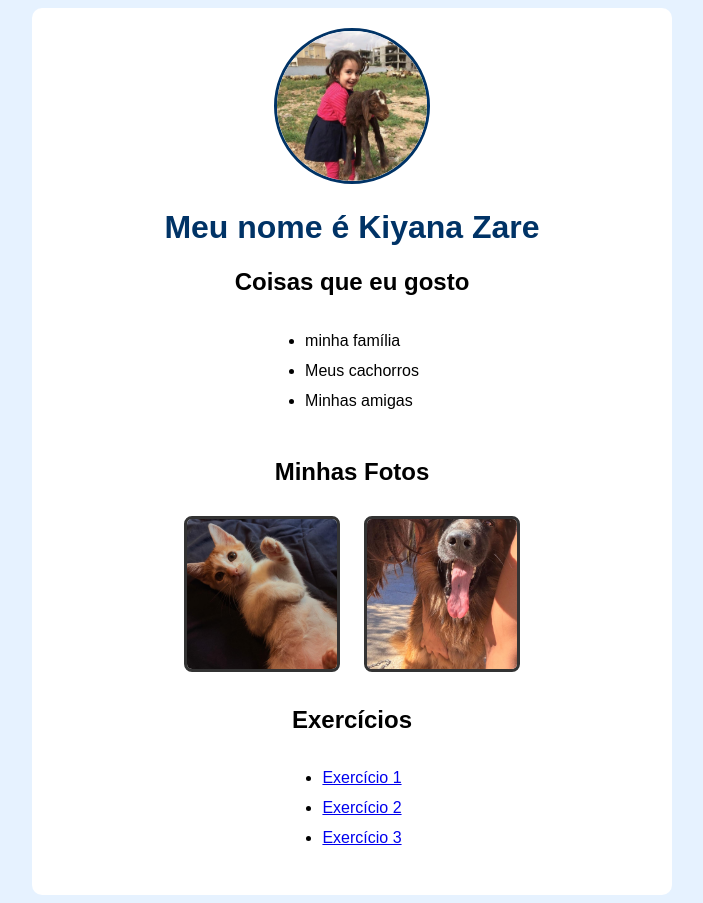
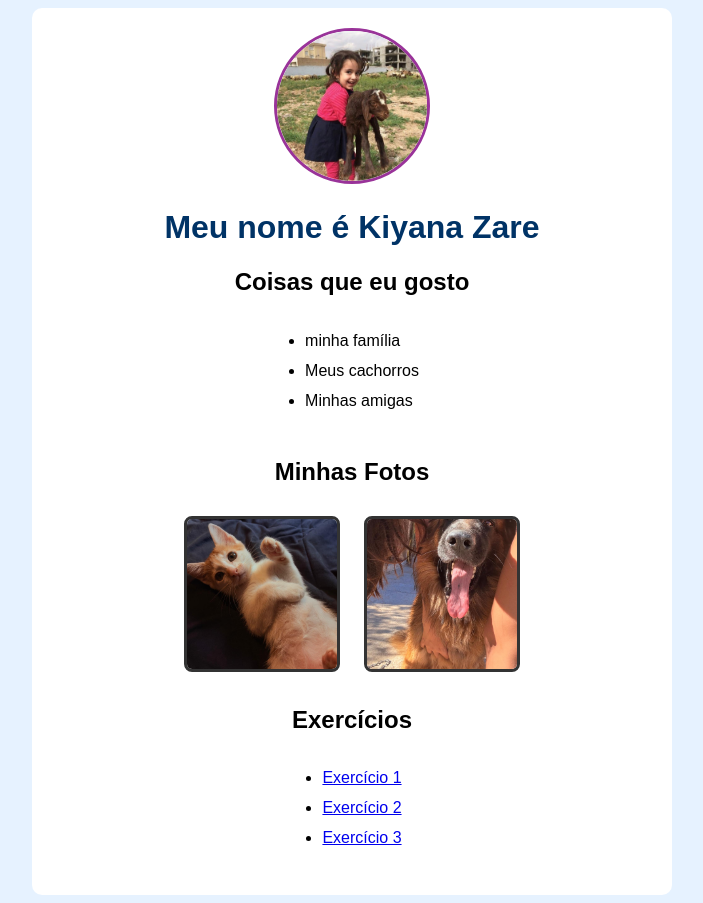
Before and after one commit to kianazare4455-cmyk/sit-1serie-KiyanaZare, a plain HTML site: page index.html in a window 1280 px wide. Shown: the whole page, without its empty margins (288-991 px from the left). Drawn offline with Linux system fonts and the light colour scheme.

Commit message:
Update style.css

```diff
--- a/style.css
+++ b/style.css
@@ -21,7 +21,7 @@ h1{
     height: 150px;
     object-fit: fit;
     border-radius: 100px;
-    border: 3px solid #003366;
+    border: 3px solid #993399;
 }
 
 .imagem{
```
